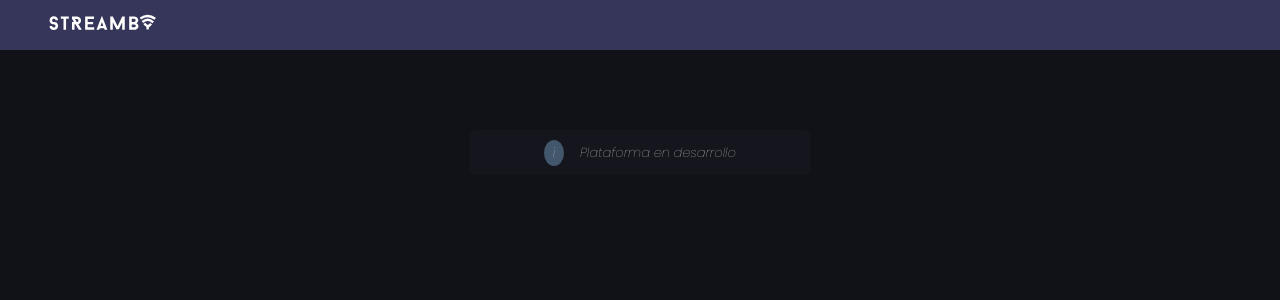
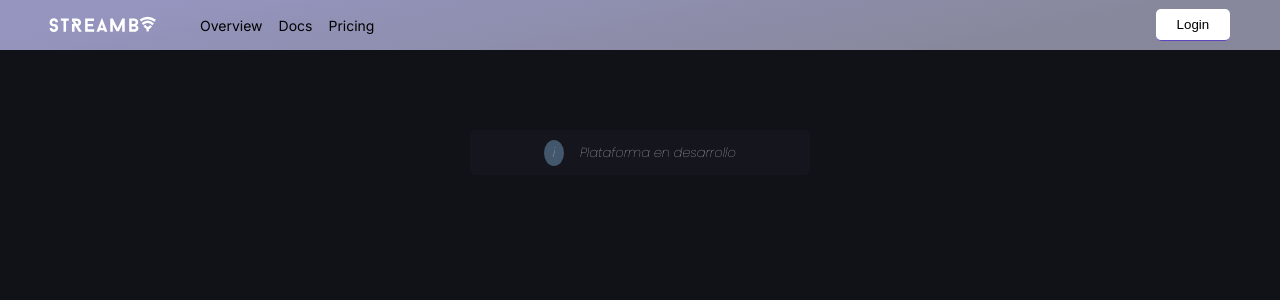
Before and after one commit to GwerhDev/StreamBy-Web, a Next.js app: page / in a window 1280 px wide. Shown: the top 300 px of the page. Built offline with nearby package versions, Linux system fonts and the light colour scheme; no server answers; a web font is replaced by a local one.

Commit message:
starting landing page

```diff
--- a/src/app/globals.css
+++ b/src/app/globals.css
@@ -4,7 +4,7 @@
 
 :root {
   --background-color-dark: #101218;
-  --background-color-light: #36365a;
+  --background-color-light: #1a1d27;
 }
 
 * {
@@ -32,6 +32,13 @@ body {
 a {
   color: inherit;
   text-decoration: none;
+}
+
+ul {
+  margin: 0;
+  padding: 0;
+  list-style: none;
+  gap: 1rem;
 }
 
 @media (prefers-color-scheme: dark) {
@@ -87,8 +94,7 @@ button {
   padding: .5rem;
   border: none;
   outline: none;
-  border-top-right-radius: 5px;
-  border-bottom-right-radius: 5px;
+  border-radius: 5px;
   border-bottom: 1px solid rgb(95, 69, 189);
   background-color: rgba(24, 24, 34, 0.603);
   padding-left: 1.3rem;
--- /dev/null
+++ b/src/components/NavAuth.module.css
@@ -0,0 +1,9 @@
+.loginButton {
+  color: black;
+  background-color: white;
+  transition-duration: .4s;
+}
+
+.loginButton:hover {
+  color: white;
+}
--- /dev/null
+++ b/src/components/NavAuth.tsx
@@ -0,0 +1,9 @@
+import s from '@/components/NavAuth.module.css';
+
+export const NavAuth = () => {
+  return (
+    <span>
+      <button className={s.loginButton}>Login</button>
+    </span>
+  )
+}
--- /dev/null
+++ b/src/components/NavMenu.module.css
@@ -0,0 +1,5 @@
+.container {
+  display: flex;
+  font-size: 14px;
+  width: 100%;
+}
--- a/src/components/NavMenu.tsx
+++ b/src/components/NavMenu.tsx
@@ -0,0 +1,11 @@
+import s from '@/components/NavMenu.module.css';
+
+export const NavMenu = () => {
+  return (
+    <ul className={s.container}>
+      <li>Overview</li>
+      <li>Docs</li>
+      <li>Pricing</li>
+    </ul>
+  )
+}
--- a/src/components/Navigator.module.css
+++ b/src/components/Navigator.module.css
@@ -1,7 +1,10 @@
 .container {
-  background-color: var(--background-color-light);
+  background: linear-gradient(168deg, rgba(79, 79, 150, 0.603) 10%, rgba(57, 57, 90, 0.603) 80%);
   width: 100%;
   display: flex;
+  align-items: center;
+  justify-content: space-around;
+  padding-right: 50px;
 }
 
 .logo {
@@ -12,4 +15,5 @@
   height: 50px;
   align-items: center;
   justify-content: center;
+  padding-top: .2rem;
 }
--- a/src/components/Navigator.tsx
+++ b/src/components/Navigator.tsx
@@ -1,6 +1,8 @@
 "use client"
 
 import s from "@/components/Navigator.module.css";
+import { NavMenu } from "./NavMenu";
+import { NavAuth } from "./NavAuth";
 
 export const Navigator = () => {
   return (
@@ -8,6 +10,8 @@ export const Navigator = () => {
       <span className={s.logo}>
         <img src="streamby-logo.svg" alt="logo" width={"200px"} />
       </span>
+      <NavMenu />
+      <NavAuth />
     </nav>
   );
 }
```
